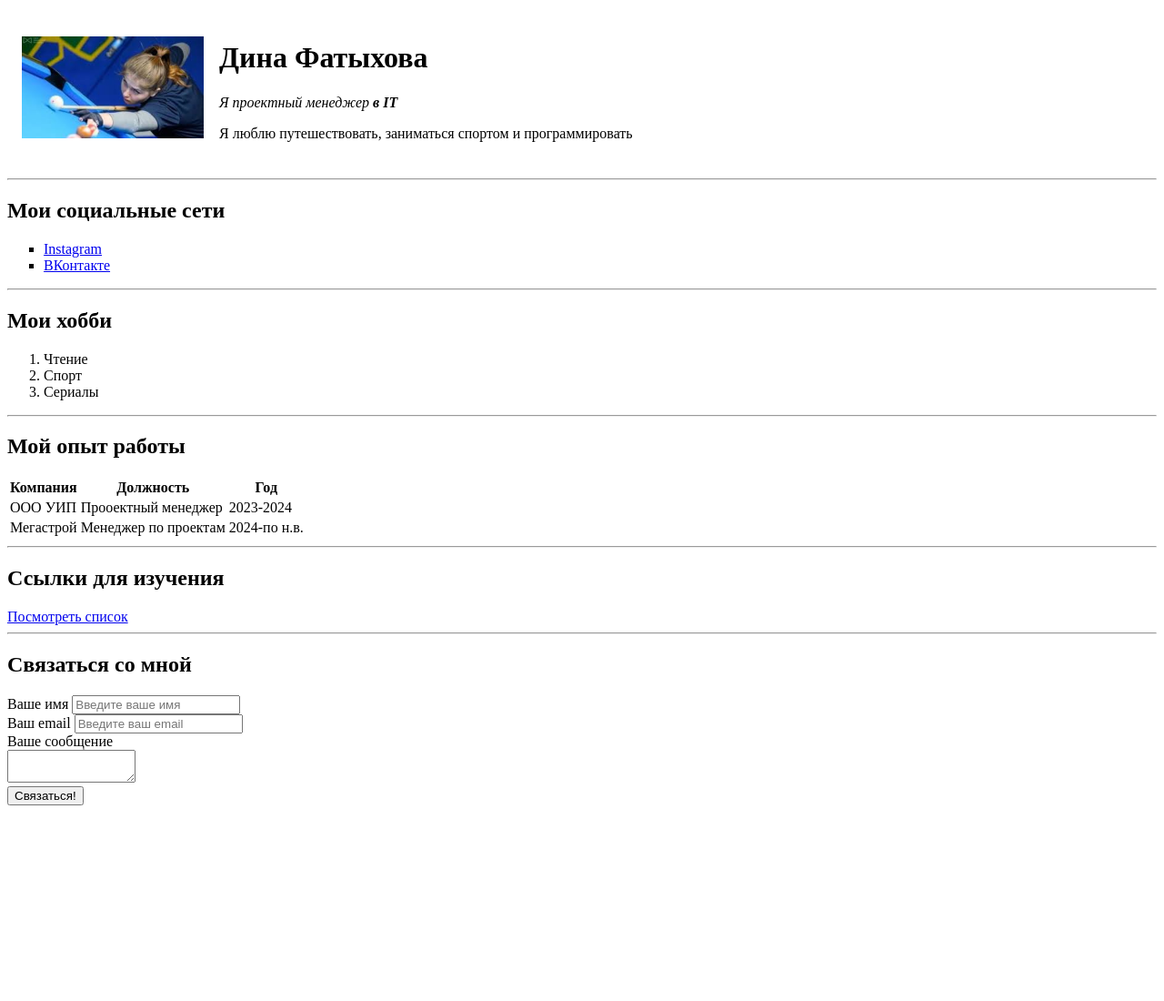
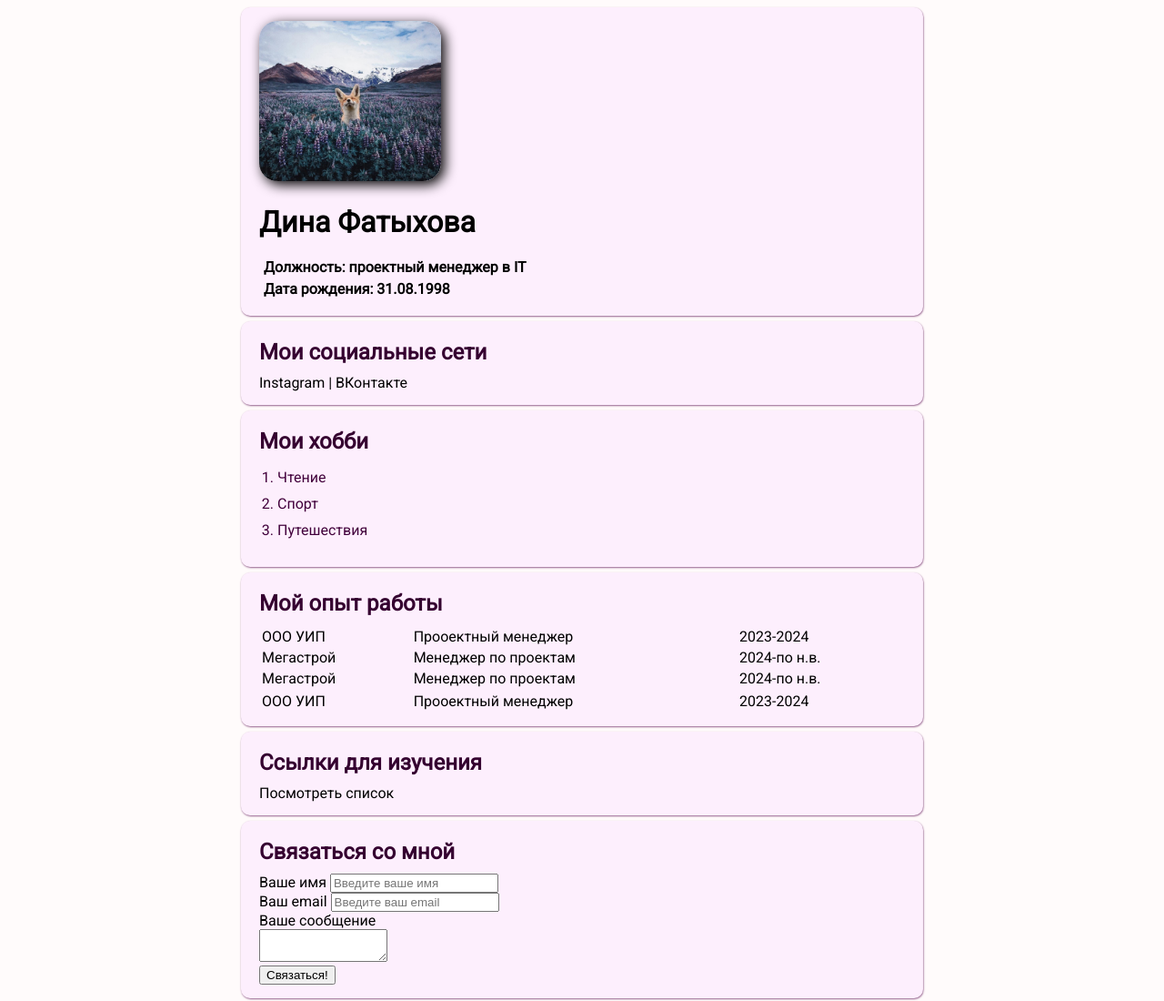
Before and after one commit to DinaFatykhova/CV, a plain HTML site: page index.html in a window 1280 px wide. Shown: the top 1100 px of the page at 91% size. Before the commit the page ends 893 px from the top, so only its background shows below. Drawn offline with Linux system fonts and the light colour scheme.

Commit message:
Add files via upload

```diff
--- a/index.html
+++ b/index.html
@@ -3,44 +3,37 @@
   <head>
     <meta charset="UTF-8">
     <title>Dina CV</title>
+    <link rel="stylesheet" href="styles.css">
   </head>
  <body>
-    <table cellspacing="15">
-        <tr>
-            <td><img src="Аватар.jpg" width="200" alt="Тут моя фотка"></td>
-            <td><h1>Дина Фатыхова</h1>
-                <p><em>Я проектный менеджер <strong>в IT</strong></em></p>
-                <p>Я люблю путешествовать, заниматься спортом и программировать</p>
-            </td>
-        </tr>
-    </table>
-
-    <hr>
-
-    <h2>Мои социальные сети</h2>
-    <ul type="square">
-        <li> <a href="https://www.instagram.com/dina_fatykhova" target="_blank">Instagram</a></li>
-        <li><a href="https://vk.com/dinafatykhova" target="_blank">ВКонтакте</a></li>
-    </ul>
-
-    <hr>
-
+   <div class="container">
+    <div class="info">
+        <div class="card bg-pink">
+            <img src="avatar1.jpg" alt="Тут моя фотка" class="avatar">
+            <h1> Дина Фатыхова</h1>
+                <p> Должность: проектный менеджер в IT</p>
+                <p> Дата рождения: 31.08.1998</p>
+            </div>
+    <div class="card bg-pink">
+                <h2>Мои социальные сети</h2>
+    <a href="https://www.instagram.com/dina_fatykhova" target="_blank">Instagram</a>
+    |
+    <a href="https://vk.com/dinafatykhova" target="_blank">ВКонтакте</a>
+</div>
+<div>
+    <div class="card bg-pink">
     <h2>Мои хобби</h2>
-    <ol>
+    <ol class="list">
         <li>Чтение</li>
         <li>Спорт</li>
-        <li>Сериалы</li>
+        <li>Путешествия</li>
     </ol>
+</div>
 
-    <hr>
+<div class="card bg-pink" >
+    <h2>Мой опыт работы</h2>
+    <table class="table">
 
-    <h2>Мой опыт работы</h2>
-    <table>
-    <tr>
-        <th>Компания</th>
-        <th>Должность</th>
-        <th>Год</th>
-    </tr>
     <tr>
         <td>ООО УИП</td>
         <td>Прооектный менеджер</td>
@@ -51,15 +44,28 @@
         <td>Менеджер по проектам</td>
         <td>2024-по н.в.</td>
     </tr>
+
+    <tr>
+        <td>Мегастрой</td>
+        <td>Менеджер по проектам</td>
+        <td>2024-по н.в.</td>
+    </tr>
+
+    <tr></tr>
+        <td>ООО УИП</td>
+        <td>Прооектный менеджер</td>
+        <td>2023-2024</td>
+    </tr>
+
     </table>
+</div>
 
-    <hr>
-
+<div class="card bg-pink">
     <h2>Ссылки для изучения</h2>
     <a href="youtube.html">Посмотреть список</a>
+</div>
 
-    <hr>
-
+<div class="card bg-pink">
     <h2>Связаться со мной</h2>
     <form action="/">
         <label for="name">Ваше имя</label>
@@ -75,5 +81,10 @@
         <input type="submit" value="Связаться!" >
 
         </form>
+    </div>
+
+    </div>
+        <div style="margin-bottom: 500px;"></div>
+    </div>
  </body>
 </html>
--- /dev/null
+++ b/styles.css
@@ -0,0 +1,131 @@
+
+@import url('https://fonts.googleapis.com/css2?family=Roboto+Condensed:ital,wght@0,100..900;1,100..900&family=Roboto:wght@100;400&display=swap');
+
+body {
+background-color: #fffbfb;
+color: #000000;
+font-size: 16px;
+font-weight: normal;
+font-family: 'Roboto', sans-serif;
+}
+
+a {
+    color: #000;
+    text-decoration: none;
+}
+
+a:hover {
+    text-decoration: underline;
+}
+
+a:active {
+    color:blue;
+}
+
+
+.avatar {
+    width: 200px;
+    border-radius: 20px;
+    box-shadow: 4px 4px 14px rgba(0,0,0,25);
+}
+
+.info {
+margin-bottom: 20px;
+}
+
+.info p {
+    color: #000000;
+    margin: 5px;
+    font-style: none;
+    font-weight: bold;
+    text-decoration:none;
+    /* text-transform: uppercase;*/
+    /*letter-spacing: 5px;*/
+    /*word-spacing: 42px;*/
+}
+
+.container {
+   max-width: 750px;
+   margin: auto;
+}
+
+.container h2 {
+    margin-top: 5px;
+    color: #350030;
+
+}
+
+.bg-pink {
+    background: #fdeffd;
+    box-shadow: 0.5px 1px 2px rgb(148, 97, 141)
+   /* border: 0.5px dashed rgb(190, 107, 163)*/
+}
+
+.card {
+    padding: 15px 20px;
+    margin-bottom: 6px;
+    border-radius: 10px;
+}
+
+.card h2 {
+    margin-bottom: 10px;
+}
+
+.list {
+    padding: 0 20px;
+}
+
+.list li {
+    color: #41003b;
+    margin-bottom: 10px;
+}
+
+.table {
+    width: 100%;
+}
+
+.table td {
+    margin-bottom: 10px;
+}
+
+
+
+
+
+/*a:visited {
+    color:gray;
+}*/
+
+/*.bg-yellow {
+    background: #fff9dc;
+}
+
+.bg-green {
+    background: #e5ffe7;
+}
+
+.bg-red {
+    background: #ffe5e5;
+}*/
+
+
+
+/*.social {
+    background: green;
+    padding: 15px;
+    margin: 20px;
+
+    border: 5px solid red;
+    border-bottom-style: dotted;
+    border-top-width: 15px;
+    border-right-color: blue;
+}
+
+/*.box-model > div {
+    float: left;
+    background: black;
+    height: 200px;
+    border: 4px solid red;
+    width: 25%;
+    box-sizing: border-box;
+}*/
```
Also changed, not shown: avatar1.jpg (added), youtube.html (line endings or trailing spaces).
